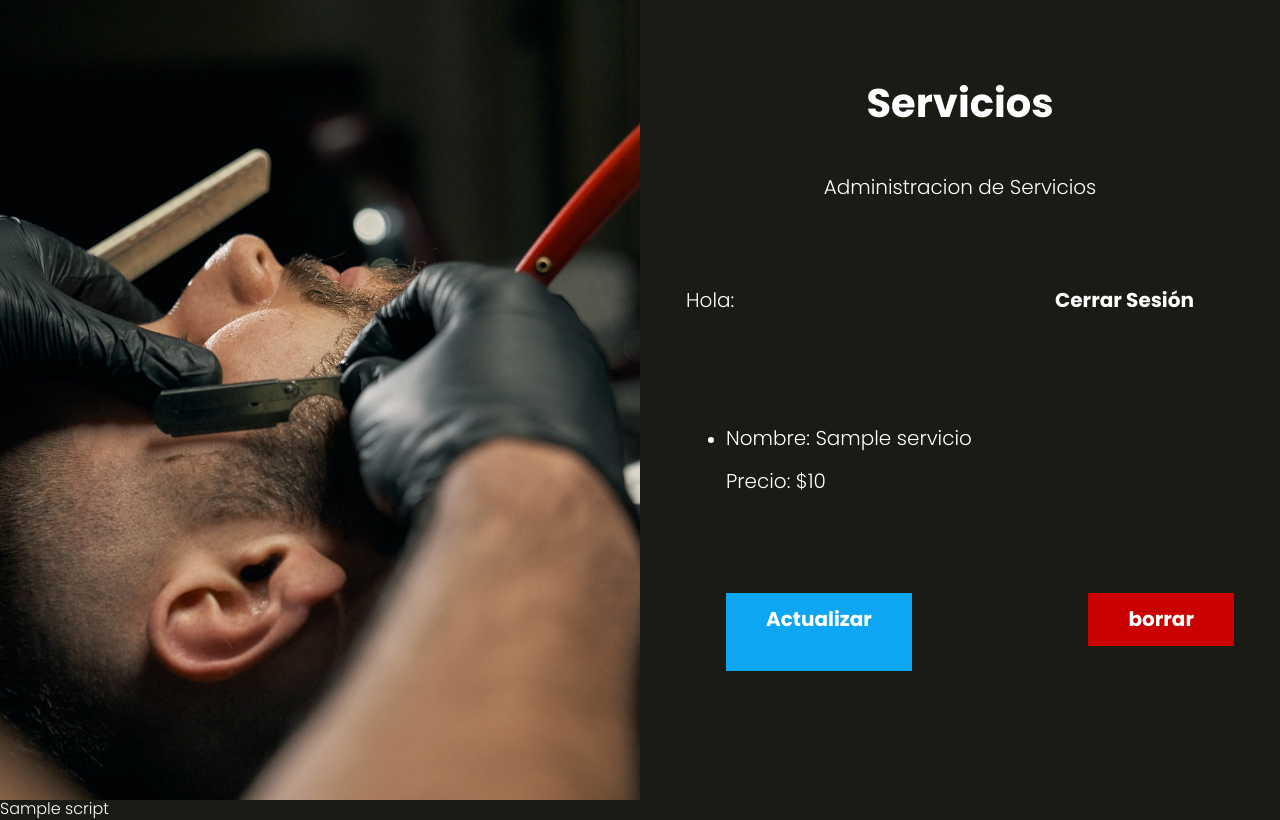
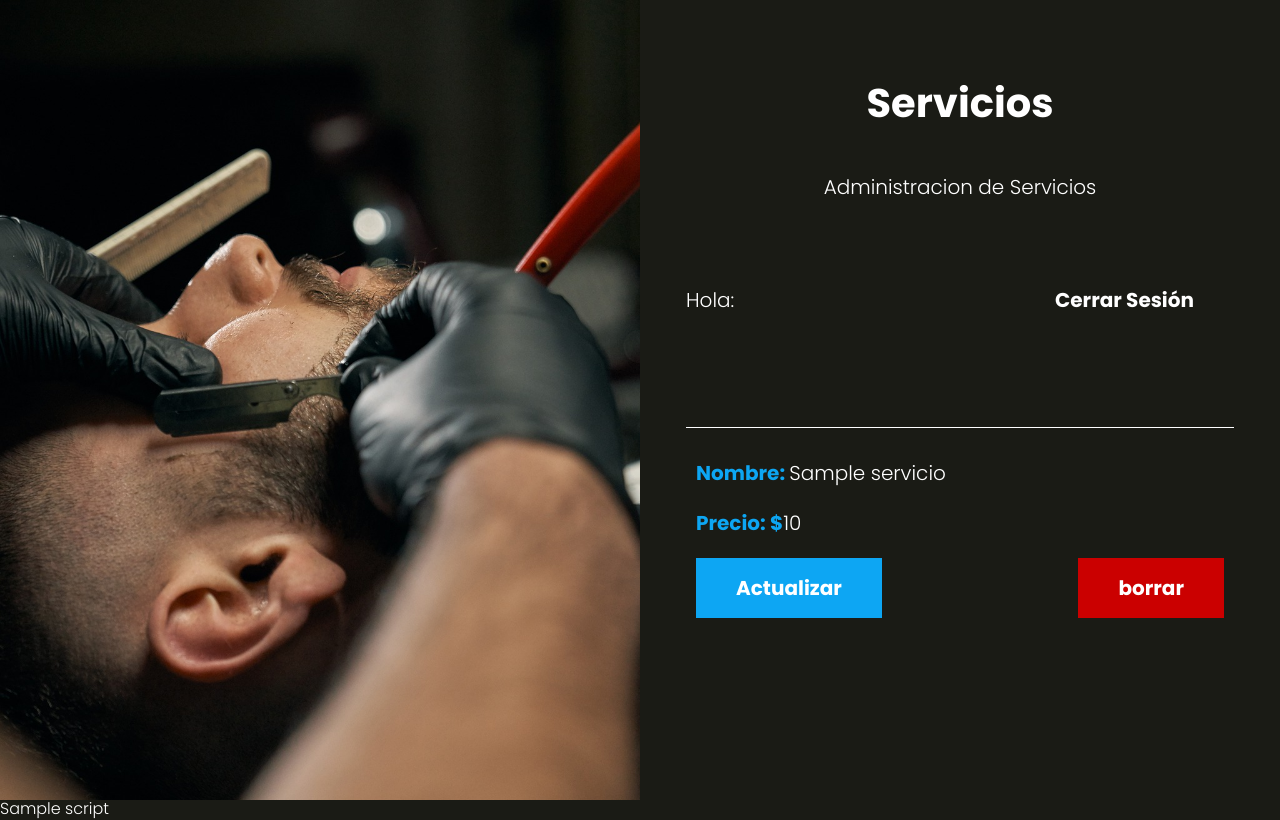
Before and after one commit to Benjamin-Galan/app_salon, a PHP site: the page made by views/servicios/index.php in a window 1280 px wide. Run offline with PHP 8.4, Linux system fonts and the light colour scheme; the template is opened without the code that fills it: most values are stand-ins (such as "Sample title", 1, 10 or a date in 2020).

Commit message:
Estilos hacia los servicios

```diff
--- a/src/scss/layout/_admin.scss
+++ b/src/scss/layout/_admin.scss
@@ -19,3 +19,18 @@
         }
     }
 }
+
+.servicios{
+    @extend .citas;
+
+    .acciones{
+        margin: 0;
+    }
+    .boton,
+    .boton-eliminar{
+        margin: 0;
+    }
+    .boton-eliminar{
+        height: 60px;
+    }
+}
```
Also changed, not shown: public/build/css/app.css, 1 other file.
